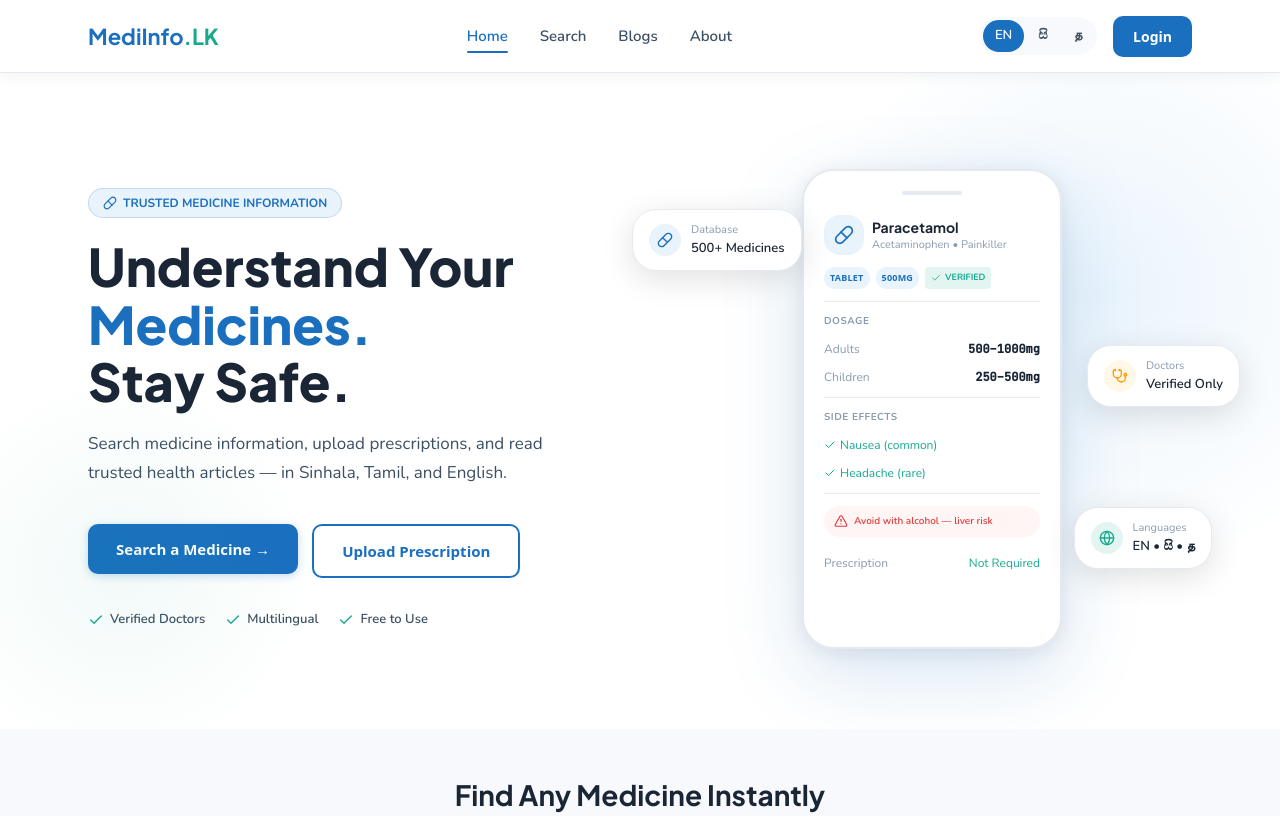
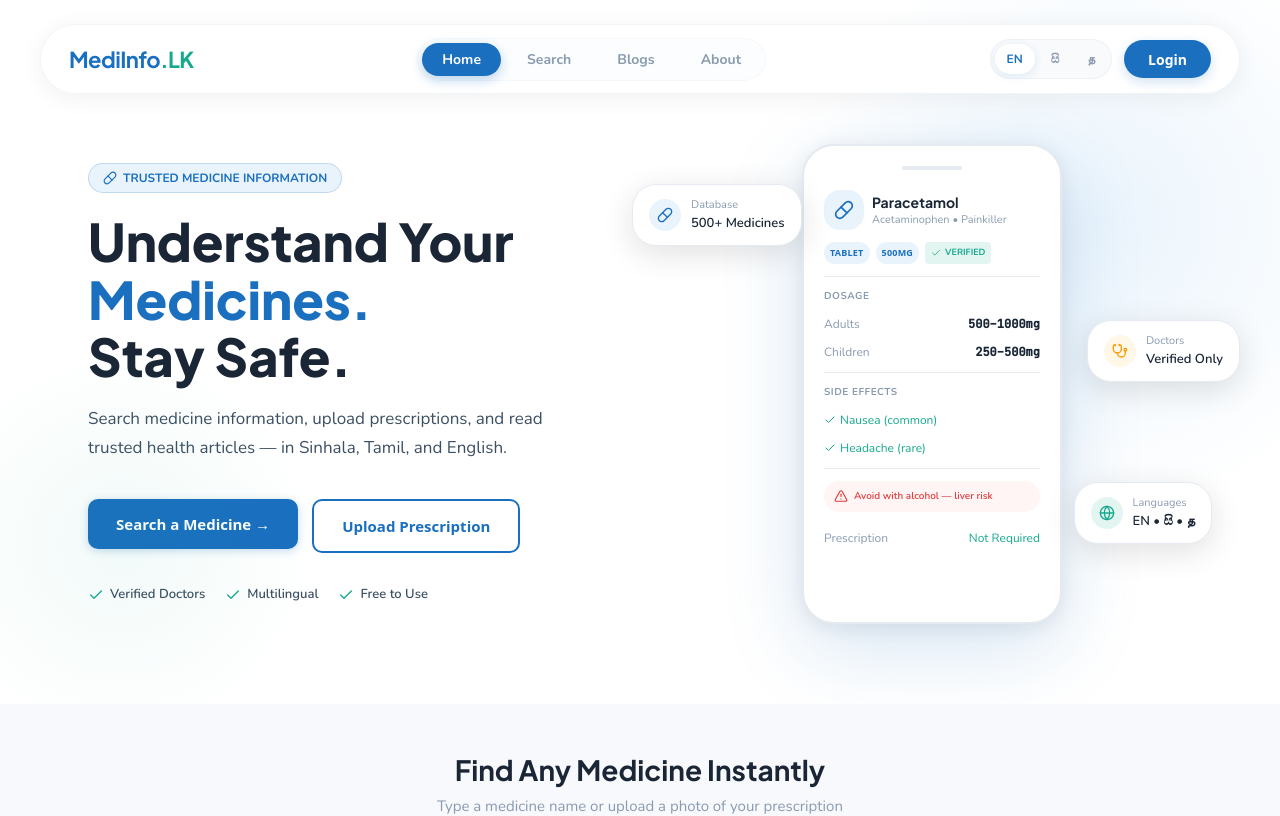
Before and after one commit to gavirubihan/MediInfo.lk, a Next.js app: page / in a window 1280 px wide. Shown: the top 816 px of the page. Built offline with nearby package versions, Linux system fonts and the light colour scheme.

Commit message:
Nav bar Redesign

```diff
--- a/src/app/page.tsx
+++ b/src/app/page.tsx
@@ -9,7 +9,7 @@ export default function Home() {
   return (
     <>
       {/* Hero Section */}
-      <section className="relative overflow-hidden bg-white pt-24 pb-20 before:content-[''] before:absolute before:-top-20 before:-right-30 before:w-[600px] before:h-[600px] before:bg-[radial-gradient(ellipse,rgba(232,243,252,0.9)_0%,transparent_70%)] before:pointer-events-none after:content-[''] after:absolute after:-bottom-10 after:-left-20 after:w-[400px] after:h-[400px] after:bg-[radial-gradient(ellipse,rgba(23,169,142,0.06)_0%,transparent_70%)] after:pointer-events-none">
+      <section className="relative overflow-hidden bg-white pt-36 pb-20 before:content-[''] before:absolute before:-top-20 before:-right-30 before:w-[600px] before:h-[600px] before:bg-[radial-gradient(ellipse,rgba(232,243,252,0.9)_0%,transparent_70%)] before:pointer-events-none after:content-[''] after:absolute after:-bottom-10 after:-left-20 after:w-[400px] after:h-[400px] after:bg-[radial-gradient(ellipse,rgba(23,169,142,0.06)_0%,transparent_70%)] after:pointer-events-none">
         <div className="max-w-[1200px] mx-auto px-6 md:px-12 grid grid-cols-1 lg:grid-cols-2 gap-12 lg:gap-16 items-center">
 
           <div>
--- a/src/components/layout/Navbar.tsx
+++ b/src/components/layout/Navbar.tsx
@@ -1,5 +1,5 @@
 'use client';
-import React, { useState } from 'react';
+import React, { useState, useEffect } from 'react';
 import Link from 'next/link';
 import { usePathname } from 'next/navigation';
 import { Button } from '../ui/Button';
@@ -9,6 +9,31 @@ export const Navbar = () => {
   const pathname = usePathname();
   const [activeLang, setActiveLang] = useState('EN');
   const [isMobileMenuOpen, setIsMobileMenuOpen] = useState(false);
+  const [isVisible, setIsVisible] = useState(true);
+  const [lastScrollY, setLastScrollY] = useState(0);
+  const [isScrolled, setIsScrolled] = useState(false);
+
+  useEffect(() => {
+    const handleScroll = () => {
+      const currentScrollY = window.scrollY;
+
+      // Add background shadow/blur when scrolled down
+      setIsScrolled(currentScrollY > 20);
+
+      // Auto-hide logic (hide on scroll down, show on scroll up)
+      if (currentScrollY > lastScrollY && currentScrollY > 100) {
+        setIsVisible(false);
+        setIsMobileMenuOpen(false); // Close mobile menu when hiding
+      } else {
+        setIsVisible(true);
+      }
+
+      setLastScrollY(currentScrollY);
+    };
+
+    window.addEventListener('scroll', handleScroll, { passive: true });
+    return () => window.removeEventListener('scroll', handleScroll);
+  }, [lastScrollY]);
 
   const navLinks = [
     { label: 'Home', href: '/' },
@@ -18,61 +43,80 @@ export const Navbar = () => {
   ];
 
   return (
-    <nav className="sticky top-0 z-50 bg-white/95 backdrop-blur-md border-b border-light-gray shadow-[0_2px_16px_rgba(0,0,0,0.06)]">
-      <div className="h-[72px] w-full max-w-[1200px] mx-auto px-6 md:px-12 flex items-center justify-between gap-8">
-        <Link href="/" className="font-plus-jakarta font-bold text-[22px] text-blue flex-shrink-0 no-underline">
+    <div
+      className={`fixed top-0 left-0 w-full z-50 flex justify-center pt-4 sm:pt-6 transition-all duration-500 ease-[cubic-bezier(0.16,1,0.3,1)] ${
+        isVisible ? 'translate-y-0 opacity-100' : '-translate-y-[150%] opacity-0'
+      } px-4 md:px-8 pointer-events-none`}
+    >
+      <nav
+        className={`w-full max-w-[1200px] transition-all duration-500 ease-out rounded-full border pointer-events-auto ${
+          isScrolled
+            ? 'bg-white/85 backdrop-blur-xl border-white/40 shadow-[0_8px_32px_rgba(0,0,0,0.12)] py-1.5'
+            : 'bg-white/95 backdrop-blur-md border-light-gray/50 shadow-[0_4px_24px_rgba(0,0,0,0.06)] py-2'
+        }`}
+      >
+        <div className="h-[52px] px-5 md:px-7 flex items-center justify-between gap-6">
+          <Link href="/" className="font-plus-jakarta font-bold text-[20px] md:text-[22px] text-blue flex-shrink-0 no-underline tracking-tight transition-transform hover:scale-105 active:scale-95 duration-200">
             MediInfo<span className="text-teal">.LK</span>
           </Link>
 
           {/* Desktop Navigation */}
-        <div className="hidden md:flex gap-1 items-center flex-1 justify-center">
+          <div className="hidden md:flex items-center justify-center gap-1.5 bg-off-white/40 p-1 rounded-full border border-light-gray/30">
             {navLinks.map((link) => {
               const isActive = pathname === link.href;
               return (
                 <Link
                   key={link.label}
                   href={link.href}
-                className={`relative px-3.5 py-2 text-[15px] font-semibold rounded-md transition-colors duration-200 no-underline border-none bg-transparent ${isActive ? 'text-blue' : 'text-dark-gray hover:text-blue hover:bg-blue-light'}`}
+                  className={`relative px-5 py-1.5 text-[14px] font-bold rounded-full transition-all duration-300 no-underline border-none ${
+                    isActive
+                      ? 'text-white bg-blue shadow-[0_4px_12px_rgba(26,111,191,0.3)]'
+                      : 'bg-transparent text-mid-gray hover:text-dark-gray hover:bg-white hover:shadow-sm'
+                  }`}
                 >
                   {link.label}
-                {isActive && (
-                  <span className="absolute bottom-0.5 left-3.5 right-3.5 h-[2px] bg-blue rounded-full" />
-                )}
                 </Link>
               );
             })}
           </div>
 
           {/* Desktop Right Actions */}
-        <div className="hidden md:flex items-center gap-4">
-          <div className="flex bg-off-white rounded-full p-[3px] gap-[2px]">
+          <div className="hidden md:flex items-center gap-3">
+            <div className="flex bg-off-white/80 rounded-full p-1 gap-1 border border-light-gray/50">
               {['EN', 'සි', 'த'].map(lang => (
                 <button
                   key={lang}
                   onClick={() => setActiveLang(lang)}
-                className={`px-3 py-1.5 border-none cursor-pointer rounded-[17px] text-[13px] font-semibold transition-all duration-200 ${activeLang === lang ? 'bg-blue text-white' : 'bg-transparent text-dark-gray'}`}
+                  className={`px-3 py-1.5 border-none cursor-pointer rounded-full text-[12px] font-bold transition-all duration-300 ${
+                    activeLang === lang
+                      ? 'bg-white text-blue shadow-sm'
+                      : 'bg-transparent text-mid-gray hover:text-dark-gray'
+                  }`}
                 >
                   {lang}
                 </button>
               ))}
             </div>
-          <Button variant="login">Login</Button>
+            <Button variant="login" className="rounded-full px-6 py-2 text-[14px] h-[38px] font-bold shadow-[0_4px_12px_rgba(26,111,191,0.2)]">Login</Button>
           </div>
 
           {/* Mobile Menu Button */}
           <button
-          className="md:hidden p-2 text-dark-gray bg-transparent border-none cursor-pointer hover:bg-off-white rounded-lg transition-colors"
+            className="md:hidden p-2 -mr-2 text-dark-gray bg-off-white/50 border border-light-gray/30 cursor-pointer hover:bg-off-white rounded-full transition-colors flex items-center justify-center"
             onClick={() => setIsMobileMenuOpen(!isMobileMenuOpen)}
+            aria-label="Toggle Menu"
           >
-          {isMobileMenuOpen ? <X size={24} /> : <Menu size={24} />}
+            {isMobileMenuOpen ? <X size={20} /> : <Menu size={20} />}
           </button>
         </div>
+      </nav>
 
       {/* Mobile Menu Dropdown */}
-      {isMobileMenuOpen && (
-        <div className="md:hidden border-t border-light-gray bg-white absolute top-[72px] left-0 w-full shadow-lg">
-          <div className="flex flex-col px-6 py-4 gap-4">
-            <div className="flex flex-col gap-2">
+      <div className={`absolute top-[80px] sm:top-[90px] left-4 right-4 max-w-[1200px] mx-auto bg-white/95 backdrop-blur-xl border border-white/40 rounded-3xl shadow-[0_16px_48px_rgba(0,0,0,0.12)] overflow-hidden transition-all duration-400 origin-top pointer-events-auto md:hidden ${
+        isMobileMenuOpen ? 'opacity-100 scale-y-100 translate-y-0' : 'opacity-0 scale-y-95 -translate-y-2 pointer-events-none'
+      }`}>
+        <div className="flex flex-col p-4 gap-3">
+          <div className="flex flex-col gap-1.5 bg-off-white/40 p-2 rounded-2xl border border-light-gray/30">
             {navLinks.map((link) => {
               const isActive = pathname === link.href;
               return (
@@ -80,7 +124,11 @@ export const Navbar = () => {
                   key={link.label}
                   href={link.href}
                   onClick={() => setIsMobileMenuOpen(false)}
-                    className={`px-4 py-3 rounded-lg text-base font-semibold transition-colors no-underline ${isActive ? 'bg-blue-light text-blue' : 'text-dark-gray hover:bg-off-white'}`}
+                  className={`px-5 py-3.5 rounded-xl text-[15px] font-bold transition-all no-underline flex items-center ${
+                    isActive
+                      ? 'bg-blue text-white shadow-[0_4px_12px_rgba(26,111,191,0.25)]'
+                      : 'text-dark-gray hover:bg-white hover:shadow-sm'
+                  }`}
                 >
                   {link.label}
                 </Link>
@@ -88,25 +136,26 @@ export const Navbar = () => {
             })}
           </div>
 
-            <div className="h-px bg-light-gray w-full" />
-
-            <div className="flex flex-col gap-4">
-              <div className="flex bg-off-white rounded-full p-[3px] gap-[2px] w-fit">
+          <div className="flex flex-col gap-3 px-2 pb-2 mt-2">
+            <div className="flex bg-off-white/80 rounded-full p-1.5 gap-1 w-full justify-between border border-light-gray/50">
               {['EN', 'සි', 'த'].map(lang => (
                 <button
                   key={lang}
                   onClick={() => setActiveLang(lang)}
-                    className={`px-4 py-2 border-none cursor-pointer rounded-[17px] text-sm font-semibold transition-all duration-200 ${activeLang === lang ? 'bg-blue text-white' : 'bg-transparent text-dark-gray'}`}
+                  className={`flex-1 py-2.5 border-none cursor-pointer rounded-full text-[13px] font-bold transition-all duration-300 ${
+                    activeLang === lang
+                      ? 'bg-white text-blue shadow-sm'
+                      : 'bg-transparent text-mid-gray'
+                  }`}
                 >
                   {lang}
                 </button>
               ))}
             </div>
-              <Button variant="primary" className="w-full justify-center">Login</Button>
+            <Button variant="primary" className="w-full justify-center rounded-full py-3.5 h-auto font-bold text-[15px] shadow-[0_4px_16px_rgba(26,111,191,0.25)]">Login</Button>
           </div>
         </div>
       </div>
-      )}
-    </nav>
+    </div>
   );
 };
```
Lines whose indentation alone changed are shown as unchanged.
